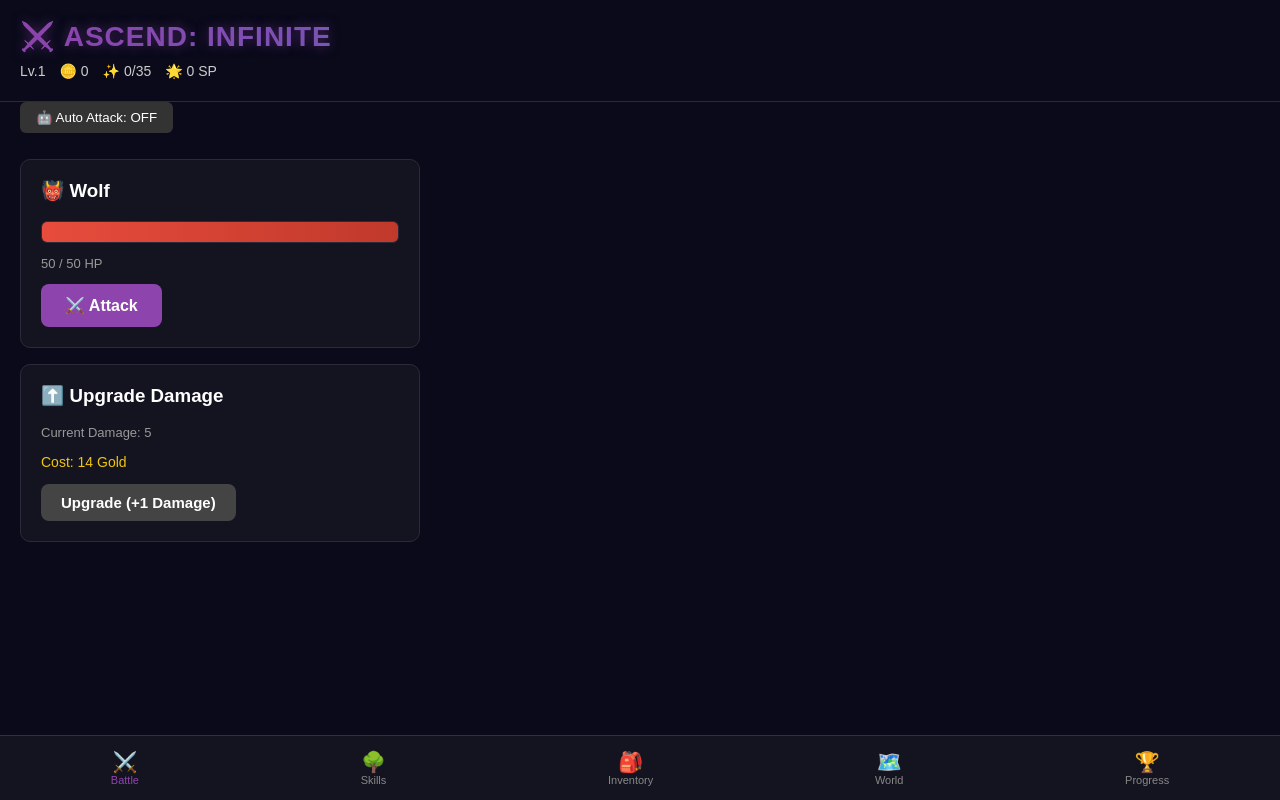
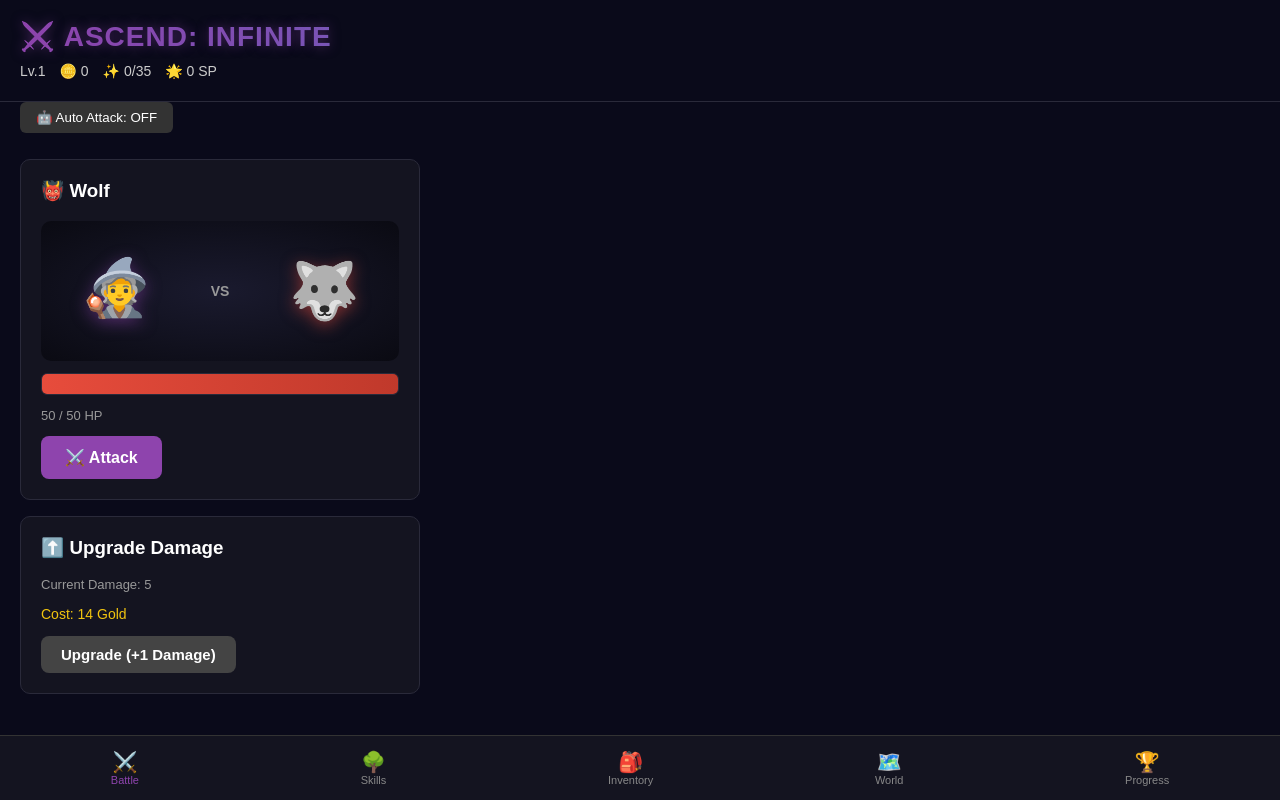
Before and after one commit to baidawi433/ascend-infinite, a React (Vite) app: page / in a window 1280 px wide. Built offline with nearby package versions, Linux system fonts and the light colour scheme.

Commit message:
fix: auto attack now works during boss fights

```diff
--- /dev/null
+++ b/src/components/BattleArena.jsx
@@ -0,0 +1,64 @@
+// BattleArena.jsx
+// Menampilkan karakter dan musuh sebagai "sprite" visual besar dengan animasi
+
+import { useState, useEffect, useRef } from "react";
+
+function BattleArena({ enemyEmoji, enemyKey, isCritical, isDying, triggerAttackId }) {
+  const [playerAnim, setPlayerAnim] = useState("sprite-idle");
+  const [enemyAnim, setEnemyAnim] = useState("sprite-idle");
+  const prevAttackId = useRef(triggerAttackId);
+
+  // Setiap kali ada serangan baru (triggerAttackId berubah), mainkan animasi lunge + hit
+  useEffect(() => {
+    if (triggerAttackId !== prevAttackId.current) {
+      prevAttackId.current = triggerAttackId;
+
+      setPlayerAnim("sprite-attacking");
+      setEnemyAnim("sprite-hit");
+
+      const timeout = setTimeout(() => {
+        setPlayerAnim("sprite-idle");
+        setEnemyAnim("sprite-idle");
+      }, 350);
+
+      return () => clearTimeout(timeout);
+    }
+  }, [triggerAttackId]);
+
+  return (
+    <div
+      className={isCritical ? "screen-shake" : ""}
+      style={{
+        display: "flex",
+        justifyContent: "space-around",
+        alignItems: "center",
+        padding: "20px 10px",
+        background: "radial-gradient(ellipse at center, #1a1a2e 0%, #0a0a12 100%)",
+        borderRadius: "10px",
+        marginBottom: "12px",
+        minHeight: "140px",
+        position: "relative",
+        overflow: "hidden",
+      }}
+    >
+      {/* Player sprite */}
+      <div className={playerAnim} style={{ fontSize: "56px", filter: "drop-shadow(0 4px 8px rgba(142,68,173,0.5))" }}>
+        🧙
+      </div>
+
+      {/* VS divider */}
+      <div style={{ fontSize: "14px", color: "var(--color-text-muted)", fontWeight: "bold" }}>VS</div>
+
+      {/* Enemy sprite */}
+      <div
+        key={enemyKey}
+        className={isDying ? "sprite-dying" : `${enemyAnim} sprite-spawning`}
+        style={{ fontSize: "56px", filter: "drop-shadow(0 4px 8px rgba(231,76,60,0.5))" }}
+      >
+        {enemyEmoji}
+      </div>
+    </div>
+  );
+}
+
+export default BattleArena;
--- a/src/components/CombatScreen.jsx
+++ b/src/components/CombatScreen.jsx
@@ -1,20 +1,43 @@
 // CombatScreen.jsx
-import { useState, useCallback } from "react";
+import { useState, useCallback, useEffect, useRef } from "react";
 import { useCombat } from "../game/useCombat";
 import { useAutoAttack } from "../game/useAutoAttack";
 import FloatingDamageNumber from "./FloatingDamageNumber";
+import BattleArena from "./BattleArena";
 import { formatNumber } from "../game/numberFormat";
 import { playAttackSound, playCriticalSound } from "../game/audio";
 
+const enemyEmojiMap = {
+  slime: "🟢", goblin: "👺", wolf: "🐺", bat: "🦇", spider: "🕷️",
+  bandit: "🥷", scorpion: "🦂", sand_wraith: "👻",
+  ice_wolf: "🐺", frost_bat: "🦇", ice_golem: "🗿",
+  fire_imp: "😈", magma_slime: "🟠", flame_hound: "🐕",
+  shadow_wolf: "🐺", dark_knight: "🗡️", wraith: "👻",
+  skeleton_warrior: "💀", zombie_lord: "🧟", cursed_spirit: "👻",
+  lesser_demon: "😈", abyss_stalker: "👹", hellhound: "🐕",
+  void_wraith: "🌌", star_eater: "⭐", null_entity: "⚫",
+  fallen_seraph: "🪽", light_wraith: "✨", divine_guardian: "😇",
+  infinity_spawn: "♾️", reality_shard: "💎", chaos_entity: "🌀",
+};
+
 function CombatScreen({ damage, areaId, onReward, autoAttackEnabled, critChance, critMultiplier }) {
   const [floatingNumbers, setFloatingNumbers] = useState([]);
+  const [isCritical, setIsCritical] = useState(false);
+  const [isDying, setIsDying] = useState(false);
+  const attackIdRef = useRef(0);
+  const [attackTrigger, setAttackTrigger] = useState(0);
 
-  const handleDamageDealt = useCallback((dmg, isCritical) => {
+  const handleDamageDealt = useCallback((dmg, critical) => {
     const numberId = `${Date.now()}-${Math.random().toString(36).slice(2, 6)}`;
-    setFloatingNumbers((prev) => [...prev, { id: numberId, damage: dmg, isCritical }]);
+    setFloatingNumbers((prev) => [...prev, { id: numberId, damage: dmg, isCritical: critical }]);
 
-    if (isCritical) {
+    attackIdRef.current += 1;
+    setAttackTrigger(attackIdRef.current);
+
+    if (critical) {
       playCriticalSound();
+      setIsCritical(true);
+      setTimeout(() => setIsCritical(false), 250);
     } else {
       playAttackSound();
     }
@@ -31,10 +54,32 @@ function CombatScreen({ damage, areaId, onReward, autoAttackEnabled, critChance,
   useAutoAttack(autoAttackEnabled, attackEnemy);
 
   const hpPercent = Math.max(0, (enemy.currentHp / enemy.hp) * 100);
+  const enemyEmoji = enemyEmojiMap[enemy.id] || "👹";
+
+  // Deteksi musuh mati (HP mendekati 0 sesaat sebelum diganti musuh baru) untuk trigger animasi death
+  const prevEnemyIdRef = useRef(enemy.id);
+  useEffect(() => {
+    if (enemy.currentHp <= 0 && !isDying) {
+      setIsDying(true);
+    }
+    if (enemy.id !== prevEnemyIdRef.current) {
+      prevEnemyIdRef.current = enemy.id;
+      setIsDying(false);
+    }
+  }, [enemy, isDying]);
 
   return (
     <div className="panel-card" style={{ position: "relative", overflow: "hidden" }}>
       <h3 style={{ marginTop: 0 }}>👹 {enemy.name}</h3>
+
+      <BattleArena
+        enemyEmoji={enemyEmoji}
+        enemyKey={enemy.id + enemy.hp}
+        isCritical={isCritical}
+        isDying={isDying}
+        triggerAttackId={attackTrigger}
+      />
+
       <div style={{ background: "#0a0a12", borderRadius: "6px", overflow: "hidden", height: "22px", marginBottom: "10px", border: "1px solid #2a2a3a" }}>
         <div
           className="hp-bar-glow"
--- a/src/index.css
+++ b/src/index.css
@@ -81,3 +81,72 @@ h1 {
     transform: translateX(0);
   }
 }
+
+/* ===== BATTLE ARENA ANIMATIONS ===== */
+
+/* Karakter/musuh bergoyang pelan saat idle (tidak sedang diserang) */
+@keyframes idleBob {
+  0%, 100% { transform: translateY(0px); }
+  50% { transform: translateY(-6px); }
+}
+
+/* Karakter melompat maju saat menyerang */
+@keyframes attackLunge {
+  0% { transform: translateX(0); }
+  30% { transform: translateX(24px) scale(1.05); }
+  100% { transform: translateX(0); }
+}
+
+/* Musuh bergetar + flash merah saat kena hit */
+@keyframes hitShake {
+  0% { transform: translateX(0); filter: brightness(1); }
+  20% { transform: translateX(-8px); filter: brightness(2) saturate(3) hue-rotate(-20deg); }
+  40% { transform: translateX(8px); }
+  60% { transform: translateX(-5px); }
+  80% { transform: translateX(5px); }
+  100% { transform: translateX(0); filter: brightness(1); }
+}
+
+/* Musuh hancur/mati - fade out + scale down + sedikit rotate */
+@keyframes enemyDeath {
+  0% { opacity: 1; transform: scale(1) rotate(0deg); }
+  100% { opacity: 0; transform: scale(0.3) rotate(25deg) translateY(20px); }
+}
+
+/* Musuh baru muncul dari kecil ke normal */
+@keyframes enemySpawn {
+  0% { opacity: 0; transform: scale(0.4); }
+  60% { opacity: 1; transform: scale(1.1); }
+  100% { opacity: 1; transform: scale(1); }
+}
+
+/* Getaran layar untuk critical hit */
+@keyframes screenShake {
+  0%, 100% { transform: translateX(0); }
+  25% { transform: translateX(-4px); }
+  75% { transform: translateX(4px); }
+}
+
+.sprite-idle {
+  animation: idleBob 2s ease-in-out infinite;
+}
+
+.sprite-attacking {
+  animation: attackLunge 0.3s ease-out;
+}
+
+.sprite-hit {
+  animation: hitShake 0.35s ease-out;
+}
+
+.sprite-dying {
+  animation: enemyDeath 0.4s ease-in forwards;
+}
+
+.sprite-spawning {
+  animation: enemySpawn 0.4s ease-out;
+}
+
+.screen-shake {
+  animation: screenShake 0.25s ease-in-out;
+}
```
